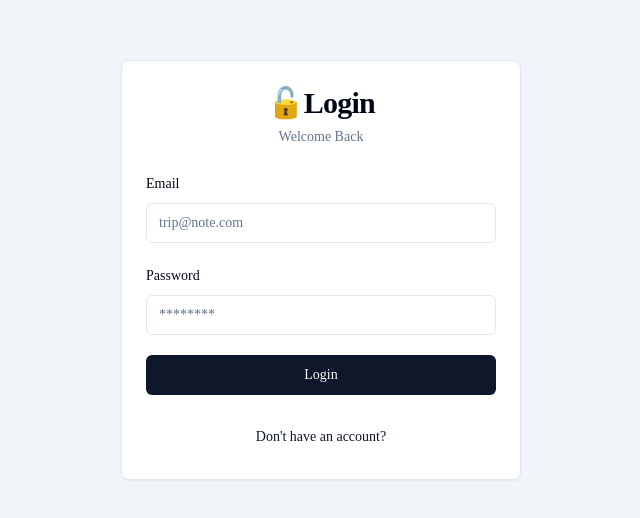
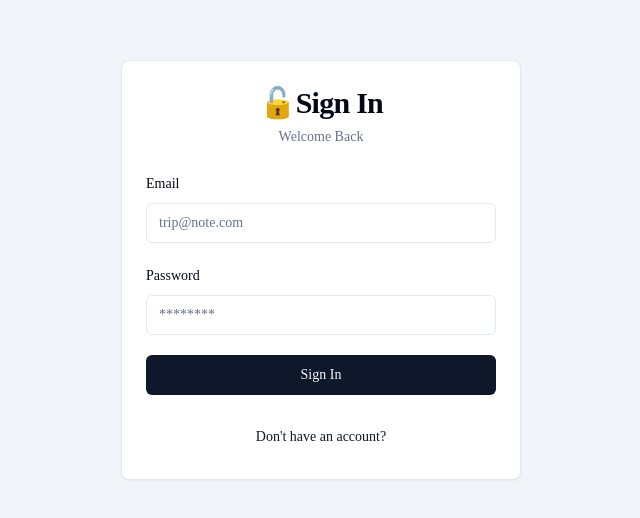
Before and after one commit to mproznydev/Trip-Note, a Next.js app: page /en/login in a window 1280 px wide. Shown: the part 130-648 px from the top of the page, without its empty margins (319-959 px from the left). Built offline with nearby package versions, Linux system fonts and the light colour scheme.

Commit message:
fix typos

```diff
--- a/src/components/auth/login-form.tsx
+++ b/src/components/auth/login-form.tsx
@@ -45,7 +45,7 @@ export default function LoginForm() {
 
   return (
     <CardWrapper
-      title="🔓Login"
+      title="🔓Sign In"
       description="Welcome Back"
       backButtonLabel="Don't have an account?"
       backButtonHref="/register"
@@ -93,7 +93,7 @@ export default function LoginForm() {
           <FormError message={error} />
           <FormSuccess message={success} />
           <Button type="submit" className="w-full" disabled={isPending}>
-            Login
+            Sign In
           </Button>
         </form>
       </Form>
```
